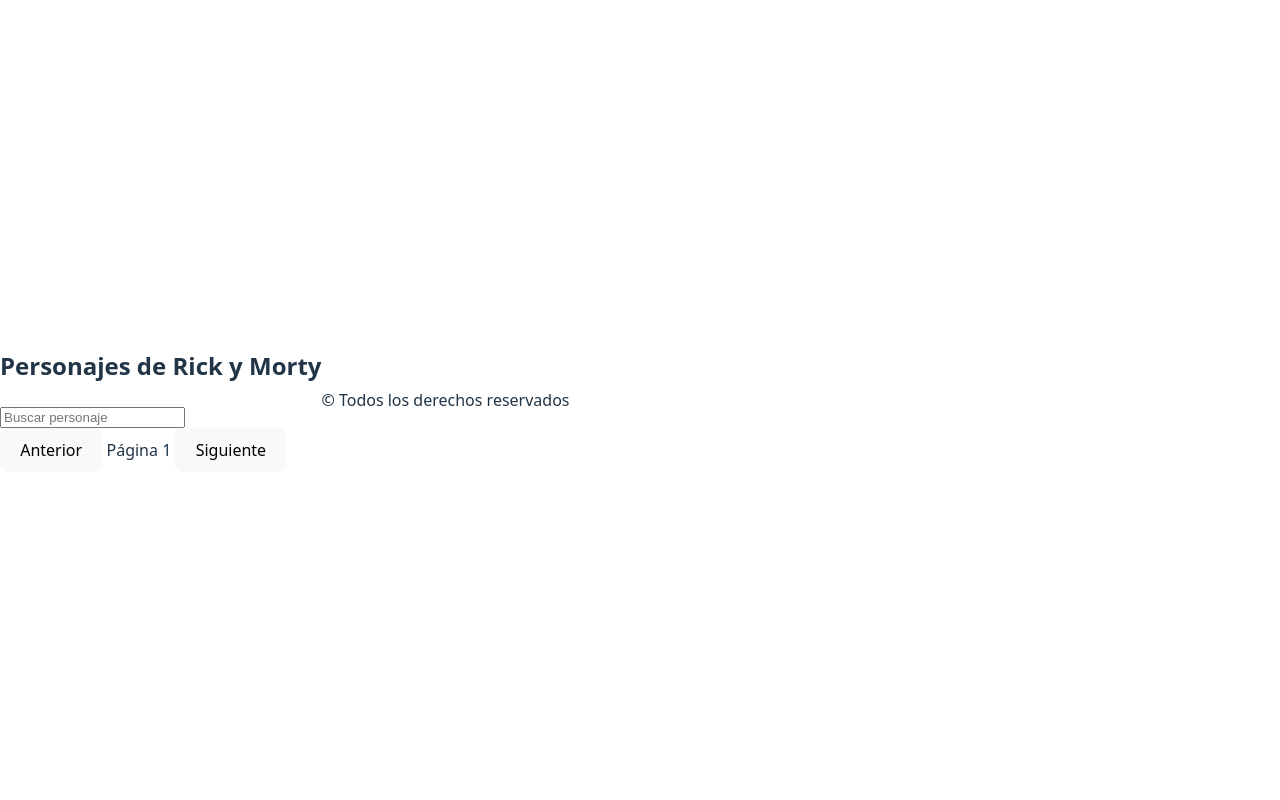
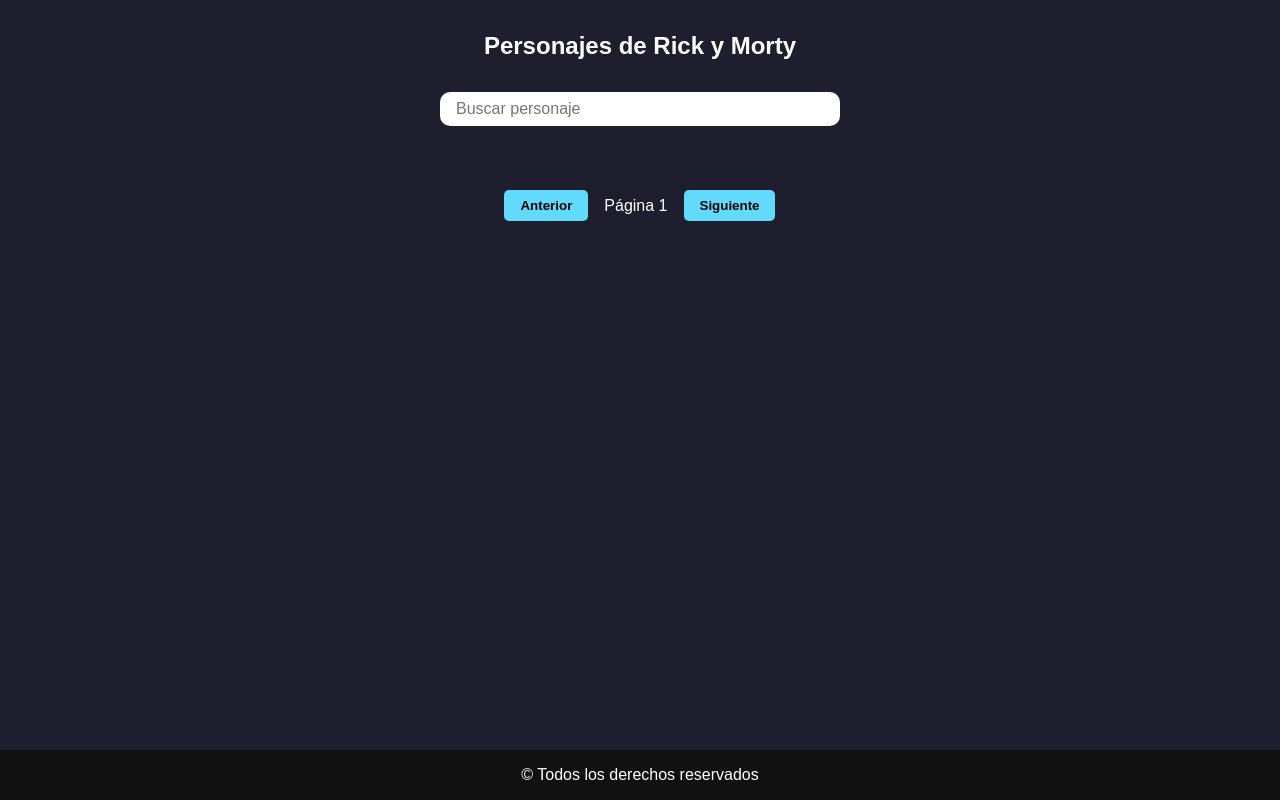
Before and after one commit to Alvaro-Rubina/MetSist-JS, a website built with Vite: page index.html in a window 1280 px wide. Built offline with nearby package versions, Linux system fonts and the light colour scheme.

Commit message:
Creado style.css

```diff
--- a/src/style.css
+++ b/src/style.css
@@ -1,96 +1,128 @@
 :root {
-  font-family: system-ui, Avenir, Helvetica, Arial, sans-serif;
-  line-height: 1.5;
-  font-weight: 400;
-
-  color-scheme: light dark;
-  color: rgba(255, 255, 255, 0.87);
-  background-color: #242424;
-
-  font-synthesis: none;
-  text-rendering: optimizeLegibility;
-  -webkit-font-smoothing: antialiased;
-  -moz-osx-font-smoothing: grayscale;
+  --colorBackground: #1e1e2f;
+  --colorCard: #2b2b3d;
+  --colorText: #ffffff;
+  --colorAccent: #61dafb;
 }
 
-a {
-  font-weight: 500;
-  color: #646cff;
-  text-decoration: inherit;
-}
-a:hover {
-  color: #535bf2;
+/* Quito los estilos por default */
+* {
+  margin: 0;
+  padding: 0;
+  box-sizing: border-box;
 }
 
-body {
-  margin: 0;
-  display: flex;
-  place-items: center;
-  min-width: 320px;
-  min-height: 100vh;
+/* Estilos para el html en general */
+html {
+  height: 100vh;
+  width: 100vw;
 }
 
-h1 {
-  font-size: 3.2em;
-  line-height: 1.1;
+/* Estilos para el body en general*/
+body {
+  font-family: Arial, Helvetica, sans-serif;
+  background-color: var(--colorBackground);
+  width: 100%;
+  height: 100%;
+  color: var(--colorText);
+  display: flex;
+  flex-direction: column;
+  justify-content: space-between;
+  overflow-x: hidden;
+  /* el overflow-x: hidden porque me aparece un scroll horizontal aunque haya hecho todo bien,
+  como el tutorial */
 }
 
-#app {
-  max-width: 1280px;
-  margin: 0 auto;
+/* MAIN */
+.main__container {
+  display: flex;
+  flex-direction: column;
+  justify-content: center;
+  align-items: center;
   padding: 2rem;
-  text-align: center;
+
 }
 
-.logo {
-  height: 6em;
-  padding: 1.5em;
-  will-change: filter;
-  transition: filter 300ms;
-}
-.logo:hover {
-  filter: drop-shadow(0 0 2em #646cffaa);
-}
-.logo.vanilla:hover {
-  filter: drop-shadow(0 0 2em #f7df1eaa);
+.main__content {
+  width: 80%;
+  display: flex;
+  flex-direction: column;
+  justify-content: center;
+  align-items: center;
+
 }
 
-.card {
-  padding: 2em;
+/* PERSONAJES */
+.characters__container {
+  width: 100%;
+  max-width: 1200px;
+  display: flex;
+  flex-direction: column;
+  align-items: center;
+  gap: 2rem;
 }
 
-.read-the-docs {
-  color: #888;
+.input__search {
+  padding: 0.5rem 1rem;
+  border-radius: 10px;
+  border: none;
+  font-size: 1rem;
+  width: 100%;
+  max-width: 400px;
 }
 
-button {
-  border-radius: 8px;
-  border: 1px solid transparent;
-  padding: 0.6em 1.2em;
-  font-size: 1em;
-  font-weight: 500;
-  font-family: inherit;
-  background-color: #1a1a1a;
-  cursor: pointer;
-  transition: border-color 0.25s;
-}
-button:hover {
-  border-color: #646cff;
-}
-button:focus,
-button:focus-visible {
-  outline: 4px auto -webkit-focus-ring-color;
+.grid__characters {
+  display: grid;
+  grid-template-columns: repeat(auto-fill, minmax(200px, 1fr));
+  gap: 2rem;
+  width: 100%;
 }
 
-@media (prefers-color-scheme: light) {
-  :root {
-    color: #213547;
-    background-color: #ffffff;
-  }
-  a:hover {
-    color: #747bff;
-  }
-  button {
-    background-color: #f9f9f9;
-  }
+.character__card {
+  background-color: var(--colorCard);
+  border-radius: 10px;
+  padding: 1rem;
+  text-align: center;
+  box-shadow: 0 0 10px rgba(0, 0, 0, 0.5);
+  transition: transform 0.2s;
 }
+
+.character__card:hover {
+  transform: scale(1.05);
+}
+
+.character__card img {
+  width: 100%;
+  border-radius: 10px;
+  margin-top: 0.5rem;
+}
+
+.pagination__container {
+  display: flex;
+  align-items: center;
+  gap: 1rem;
+}
+
+.pagination__button {
+  padding: 0.5rem 1rem;
+  background-color: var(--colorAccent);
+  border: none;
+  border-radius: 5px;
+  cursor: pointer;
+  font-weight: bold;
+}
+
+.pagination__info {
+  font-size: 1rem;
+}
+
+/* FOOTER */
+footer {
+  display: flex;
+  justify-content: center;
+  align-items: center;
+  padding: 1rem;
+  background-color: #111;
+  color: white;
+  width: 100%;
+}
```
